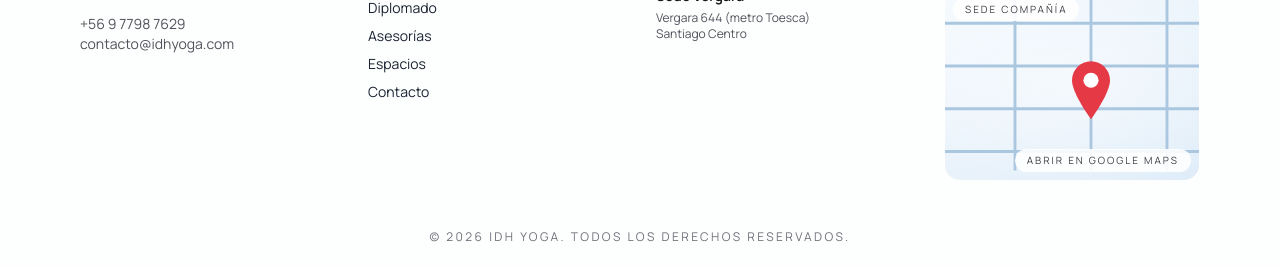
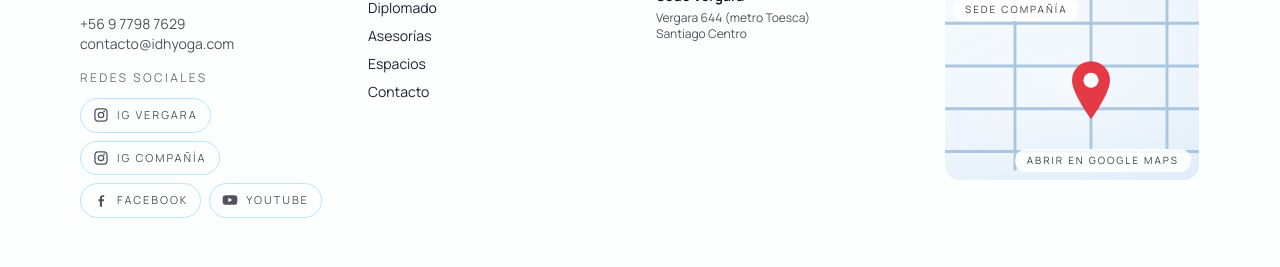
Before and after one commit to prodesarrollowebmx/web-idh-febrero-2026, a Next.js app: page / in a window 1280 px wide. Shown: the part 5146-5413 px from the top of the page. Built offline with nearby package versions, Linux system fonts and the light colour scheme; no server answers.

Commit message:
agregar redes sociales

```diff
--- a/secciones/home/contacto.json
+++ b/secciones/home/contacto.json
@@ -39,7 +39,13 @@
   ],
   "informacion": {
     "whatsapp": "+56 9 7798 7629",
-    "email": "contacto@idhyoga.com"
+    "email": "contacto@idhyoga.com",
+    "redes": {
+      "instagramVergara": "https://www.instagram.com/idh_vergara/?hl=es-la",
+      "instagramCompania": "https://www.instagram.com/idhyoga/?hl=es-la",
+      "facebook": "https://es-la.facebook.com/IDHsantiago/",
+      "youtube": "https://www.youtube.com/@idhyogasantiago8741"
+    }
   },
   "formulario": {
     "campos": [
--- a/src/components/Footer.jsx
+++ b/src/components/Footer.jsx
@@ -23,9 +23,73 @@ function getSedeLabelById(sedeId, fallbackName = "") {
   return labelsBySede[sedeId] || fallbackName || "Sede";
 }
 
+function SocialIcon({ type }) {
+  if (type === "facebook") {
+    return (
+      <svg viewBox="0 0 24 24" className="h-4 w-4" aria-hidden="true">
+        <path
+          fill="currentColor"
+          d="M13.5 22v-8h2.7l.4-3h-3.1V9.1c0-.9.3-1.6 1.6-1.6h1.7V4.8c-.3 0-1.3-.1-2.4-.1-2.4 0-4 1.5-4 4.1V11H8v3h2.3v8h3.2z"
+        />
+      </svg>
+    );
+  }
+
+  if (type === "youtube") {
+    return (
+      <svg viewBox="0 0 24 24" className="h-4 w-4" aria-hidden="true">
+        <path
+          fill="currentColor"
+          d="M23 12c0 2.1-.2 4.2-.6 5.2-.2.8-.8 1.4-1.6 1.6-1 .3-4.8.5-8.8.5s-7.8-.2-8.8-.5c-.8-.2-1.4-.8-1.6-1.6C1.2 16.2 1 14.1 1 12s.2-4.2.6-5.2c.2-.8.8-1.4 1.6-1.6C4.2 4.9 8 4.7 12 4.7s7.8.2 8.8.5c.8.2 1.4.8 1.6 1.6.4 1 .6 3.1.6 5.2zm-13.5 3.5 6-3.5-6-3.5v7z"
+        />
+      </svg>
+    );
+  }
+
+  return (
+    <svg viewBox="0 0 24 24" className="h-4 w-4" aria-hidden="true">
+      <path
+        fill="currentColor"
+        d="M7.8 2h8.4A5.8 5.8 0 0 1 22 7.8v8.4a5.8 5.8 0 0 1-5.8 5.8H7.8A5.8 5.8 0 0 1 2 16.2V7.8A5.8 5.8 0 0 1 7.8 2zm0 1.9A3.9 3.9 0 0 0 3.9 7.8v8.4a3.9 3.9 0 0 0 3.9 3.9h8.4a3.9 3.9 0 0 0 3.9-3.9V7.8a3.9 3.9 0 0 0-3.9-3.9H7.8zm8.9 1.4a1.3 1.3 0 1 1 0 2.6 1.3 1.3 0 0 1 0-2.6zM12 7a5 5 0 1 1 0 10 5 5 0 0 1 0-10zm0 1.9a3.1 3.1 0 1 0 0 6.2 3.1 3.1 0 0 0 0-6.2z"
+      />
+    </svg>
+  );
+}
+
 export default function Footer() {
   const sedes = useMemo(() => contactoData.sedes || [], []);
   const footerSedes = useMemo(() => sedes.filter((sede) => sede.id !== "online"), [sedes]);
+  const redes = contactoData.informacion?.redes || {};
+  const redesItems = [
+    {
+      id: "instagram-vergara",
+      label: "Instagram Vergara",
+      shortLabel: "IG Vergara",
+      href: redes.instagramVergara,
+      type: "instagram",
+    },
+    {
+      id: "instagram-compania",
+      label: "Instagram Compañía",
+      shortLabel: "IG Compañía",
+      href: redes.instagramCompania,
+      type: "instagram",
+    },
+    {
+      id: "facebook",
+      label: "Facebook",
+      shortLabel: "Facebook",
+      href: redes.facebook,
+      type: "facebook",
+    },
+    {
+      id: "youtube",
+      label: "YouTube",
+      shortLabel: "YouTube",
+      href: redes.youtube,
+      type: "youtube",
+    },
+  ];
   const [selectedSedeId, setSelectedSedeId] = useState(footerSedes[0]?.id || "");
   const selectedSede = useMemo(
     () => footerSedes.find((sede) => sede.id === selectedSedeId) || footerSedes[0],
@@ -54,6 +118,25 @@ export default function Footer() {
             {contactoData.informacion.whatsapp}
             <br />
             {contactoData.informacion.email}
+          </div>
+          <div>
+            <div className="text-xs uppercase tracking-[0.2em] text-zinc-500 mb-3">Redes sociales</div>
+            <div className="flex flex-wrap gap-2">
+              {redesItems.map((item) => (
+                <a
+                  key={item.id}
+                  href={item.href || "#"}
+                  target="_blank"
+                  rel="noopener noreferrer"
+                  aria-label={item.label}
+                  title={item.label}
+                  className="inline-flex items-center gap-2 rounded-full border border-sky-200 px-3 py-2 text-zinc-600 hover:text-zinc-900 hover:bg-sky-50 transition-colors"
+                >
+                  <SocialIcon type={item.type} />
+                  <span className="text-[11px] uppercase tracking-[0.18em]">{item.shortLabel}</span>
+                </a>
+              ))}
+            </div>
           </div>
         </div>
 
```
